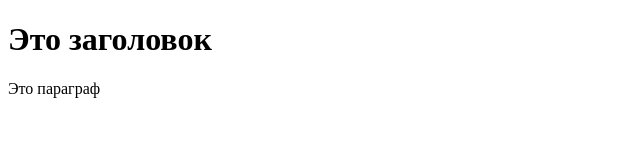
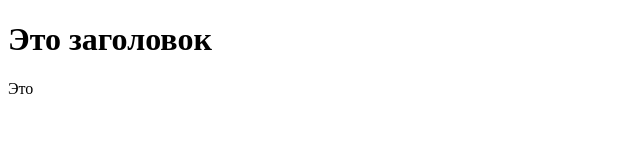
Before and after one commit to Tapochekmira/Tapocheckmira.github.io, a plain HTML site: page index.html in a window 1280 px wide. Shown: the full height of the page, 0-640 px from the left. Drawn offline with Linux system fonts and the light colour scheme.

Commit message:
Update index.html

```diff
--- a/index.html
+++ b/index.html
@@ -6,6 +6,6 @@
 </head>
   <body>
     <h1>Это заголовок</h1>
-    <p>Это параграф</p>
+    <p>Это</p>
   </body>
 </html>
```
